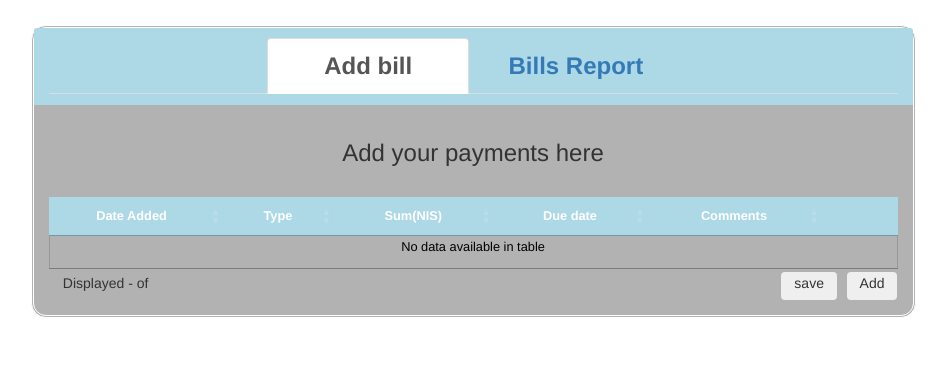
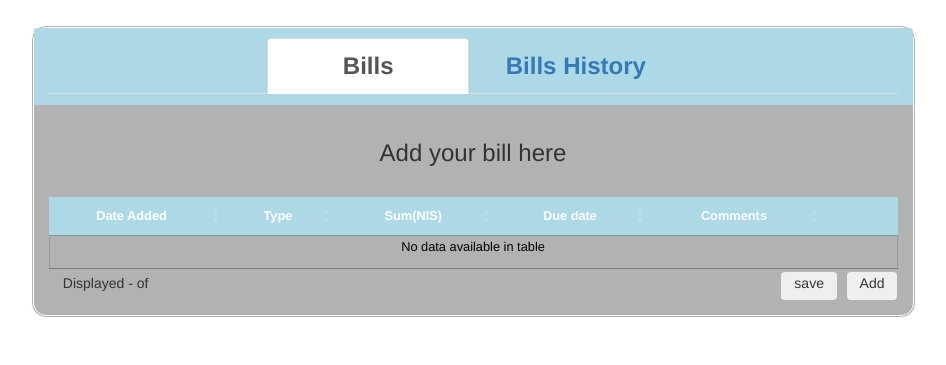
Before and after one commit to ilayelazar/homies, a PHP site: page /bills.php in a window 1280 px wide. Shown: the part 120-485 px from the top of the page, without its empty margins (167-1113 px from the left). Run offline with PHP 8.4, Linux system fonts and the light colour scheme; some libraries are stand-ins or nearby versions; some web fonts are replaced.

Commit message:
change titles

```diff
--- a/bills.php
+++ b/bills.php
@@ -193,8 +193,8 @@ session_start();
          <div class="panel-heading" id="syllabus">
             <div class="tabbable">
                <ul class="nav nav-tabs" id="myTabs">
-                  <li class="active"><a href="#p1" data-toggle="tab"><strong>Add bill</strong></a></li>
-                  <li><a href="#p2" data-toggle="tab"><strong>Bills Report</strong></a></li>
+                  <li class="active"><a href="#p1" data-toggle="tab"><strong>Bills</strong></a></li>
+                  <li><a href="#p2" data-toggle="tab"><strong>Bills History</strong></a></li>
                </ul>
             </div>
          </div>
@@ -204,7 +204,7 @@ session_start();
             <div class="tab-pane fade in active" id="p1">
                <div id="pg1">
                   <div class="payments" align=center>
-                     <h3>Add your payments here</h3>
+                     <h3>Add your bill here</h3>
                      <br>
                      <div id="wrraper">
                         <div class="row">
```
